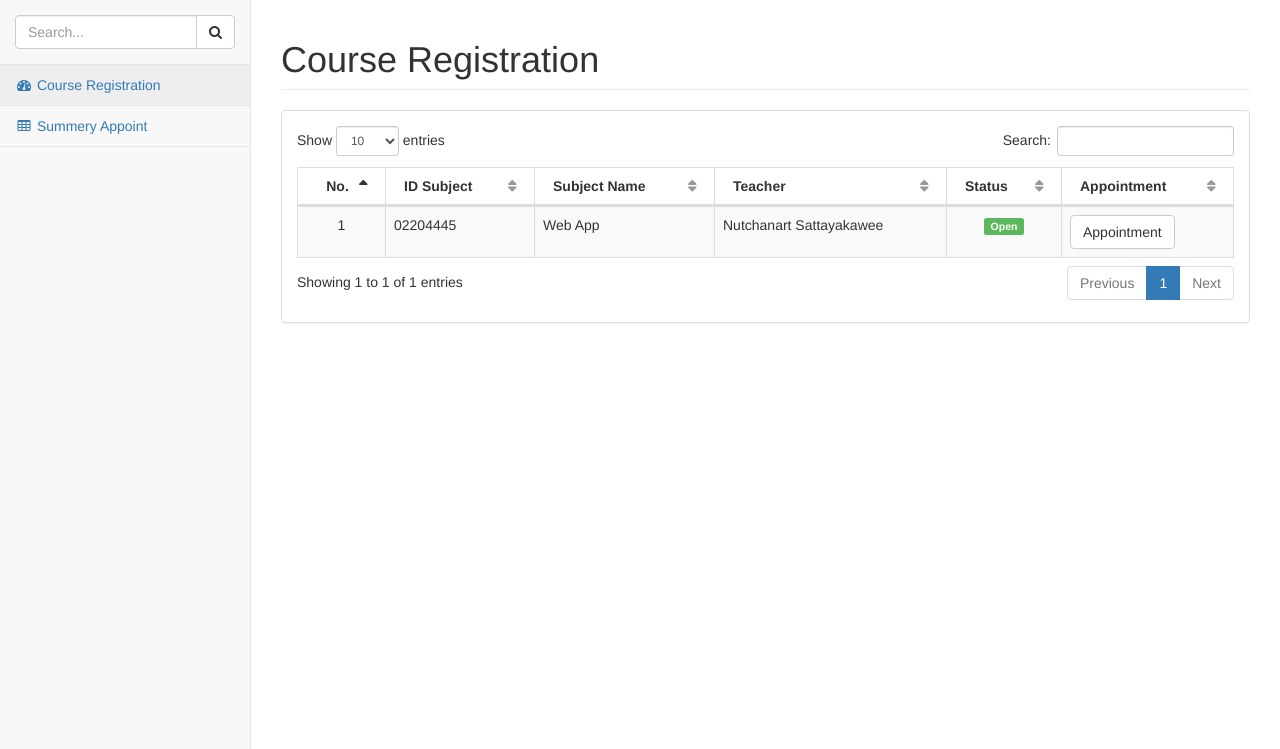
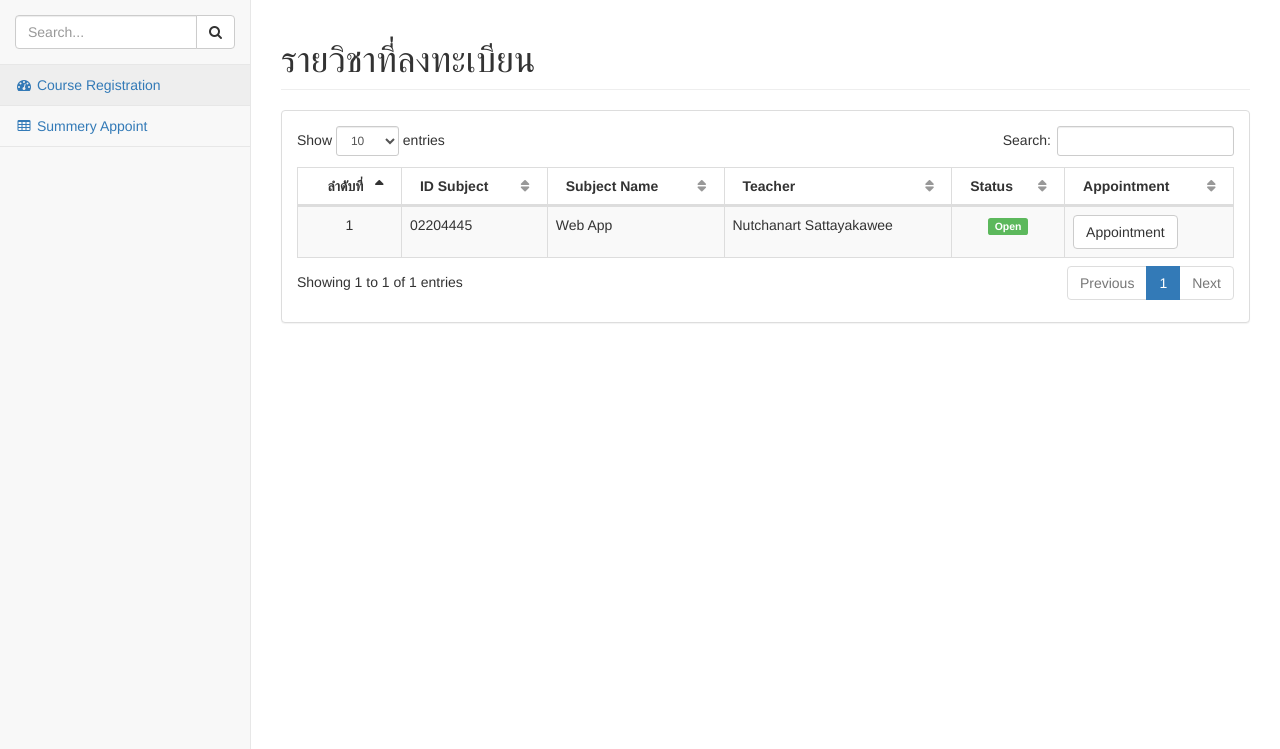
Before and after one commit to sampanmen/webapp58, a PHP site: page /Student/SallSubject.php in a window 1280 px wide. Shown: the part 51-800 px from the top of the page. Run offline with PHP 8.4, Linux system fonts and the light colour scheme.

Commit message:
แก้ภาษาไทย

```diff
--- a/Student/SallSubject.php
+++ b/Student/SallSubject.php
@@ -3,7 +3,7 @@
     <div id="page-wrapper">
         <div class="row">
             <div class="col-lg-12">
-                <h1 class="page-header">Course Registration </h1>
+                <h1 class="page-header">รายวิชาที่ลงทะเบียน </h1>
             </div>
         </div>
         <div class="row">
@@ -14,7 +14,7 @@
                             <table class="table table-striped table-bordered table-hover" id="dataTables-example">
                                 <thead>
                                     <tr>
-                                        <th class="text-center">No.</th>
+                                        <th class="text-center">ลำดับที่</th>
                                         <th>ID Subject</th>
                                         <th>Subject Name</th>
                                         <th>Teacher</th>
```
